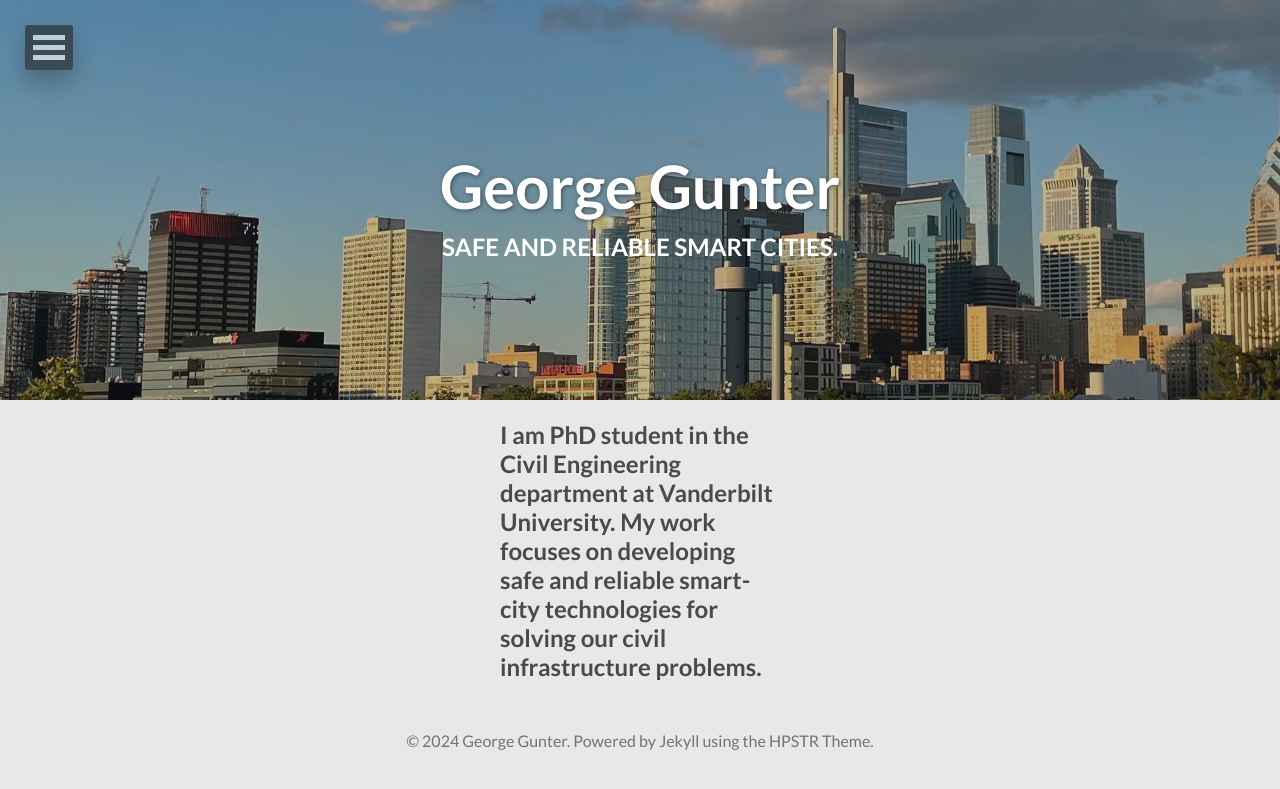
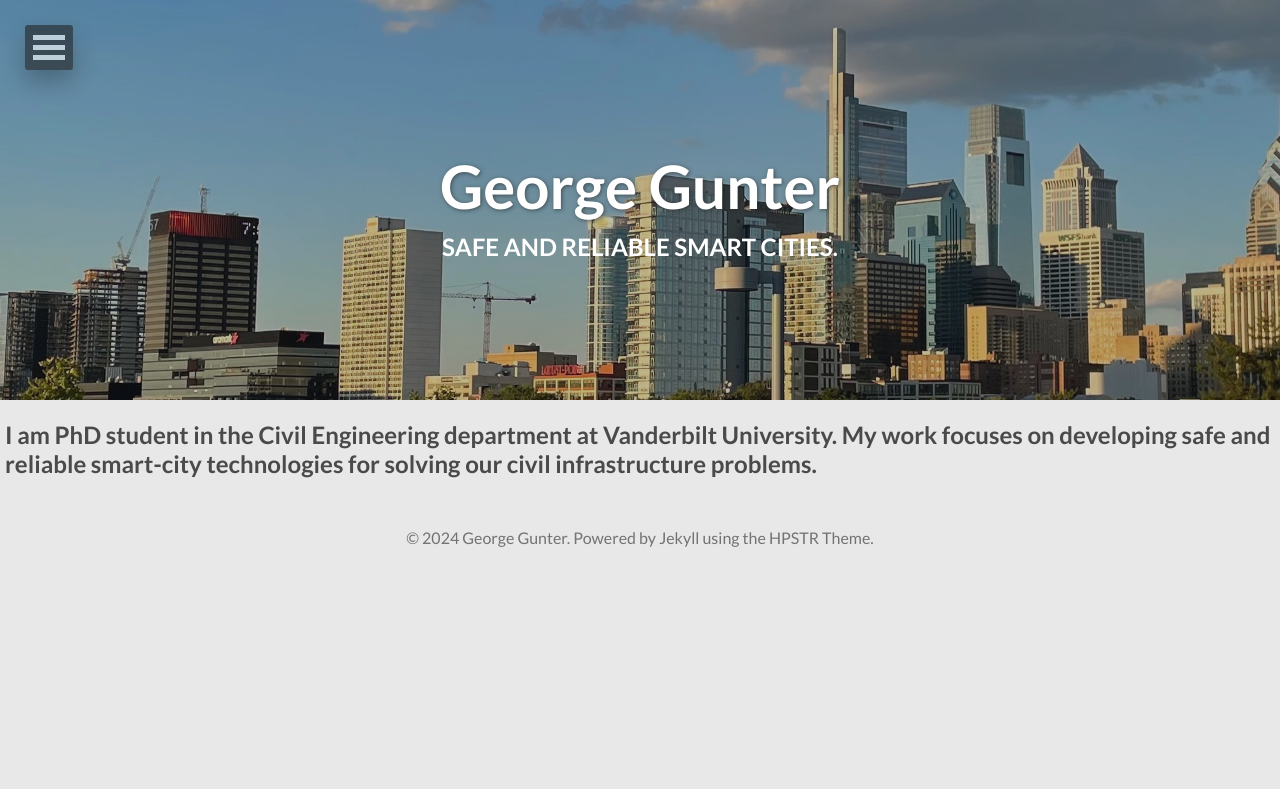
Before and after one commit to georgegunter/georgegunter.github.io, a Jekyll site: the page built from index.html, in a window 1280 px wide. Shown: the top 789 px of the page. Built offline with Jekyll 4.4.1, drawn with Linux system fonts in a browser that asks for light colours; nearby versions of some CDN libraries; the list of posts is cut into pages by our own code.

```diff
--- a/_layouts/post-index-home.html
+++ b/_layouts/post-index-home.html
@@ -35,7 +35,7 @@
     </div><!-- /.secondary-image -->
   {% endif %}
   <div class="secondary-title">
-    <div class="secondary-title-wrap" style="padding-left: 500px; padding-right: 500px;">
+    <div class="secondary-title-wrap" style="padding-left: 5px; padding-right: 5px;">
 <!--      <h1>{{ page.sectitle }}</h1>-->
       <h2>{{ page.secdescription }}</h2>
     </div><!-- /.secondary-title-wrap -->
```
Also changed, not shown: 1 other file.
